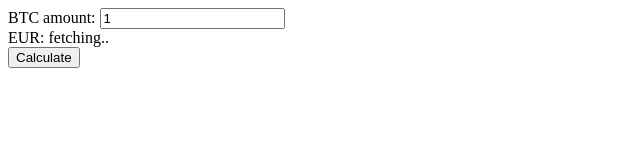
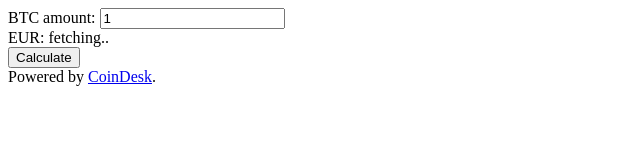
Before and after one commit to sepal/bitcoin-price, a plain HTML site: page index.html in a window 1280 px wide. Shown: the whole page, without its empty margins (0-640 px from the left). Drawn offline with Linux system fonts and the light colour scheme; no server answers.

Commit message:
fix(html): Add CoinDesk link footer

```diff
--- a/index.html
+++ b/index.html
@@ -12,6 +12,9 @@
   <input type="submit" value="Calculate">
  </form>
  <script src="script.js"></script>
+ <footer>
+ Powered by <a href="https://www.coindesk.com/price/">CoinDesk</a>.
+ </footer>
 </body>
 
 </html>
```
